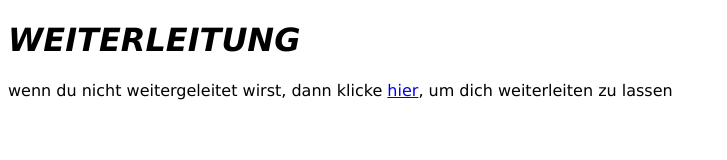
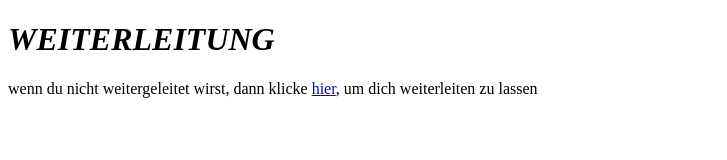
Before and after one commit to dasfohlen1900/krakwiki, a plain HTML site: page index.html in a window 1280 px wide. Shown: the whole page, without its empty margins (0-727 px from the left). Drawn offline with Linux system fonts and the light colour scheme.

Commit message:
Update index.html

```diff
--- a/index.html
+++ b/index.html
@@ -4,11 +4,6 @@
   <meta http-equiv="refresh" content="0; url="/wiki/startseite/">
   <head>
     <title>KrakWiki</title>
-    <style>
-      body {
-        font-family: 'Aeropus UI II', Verdana, Arial, sans-serif;
-      }
-    </style>
   </head>
   <body>
     <h1><i>WEITERLEITUNG</i></h1>
```
